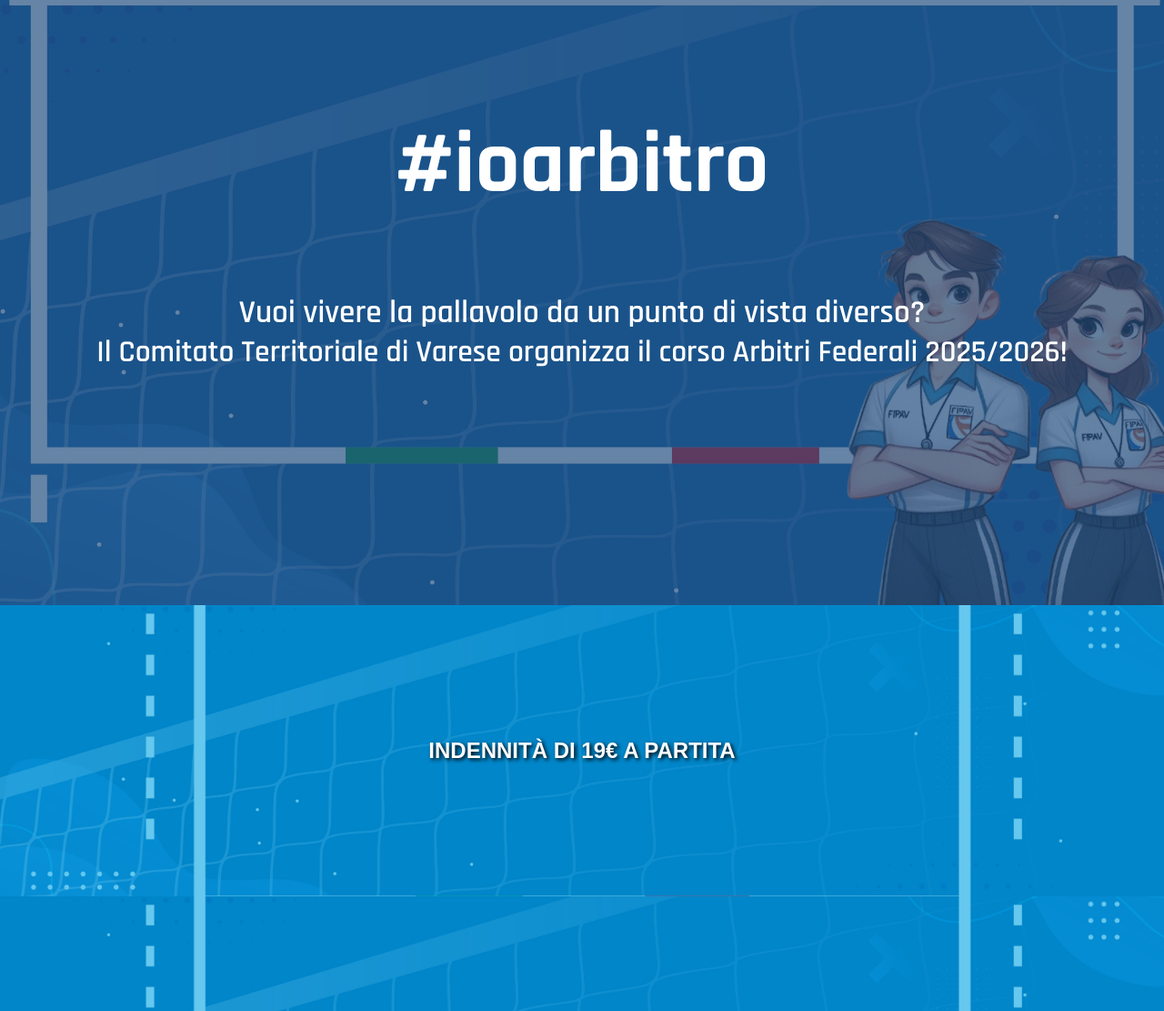
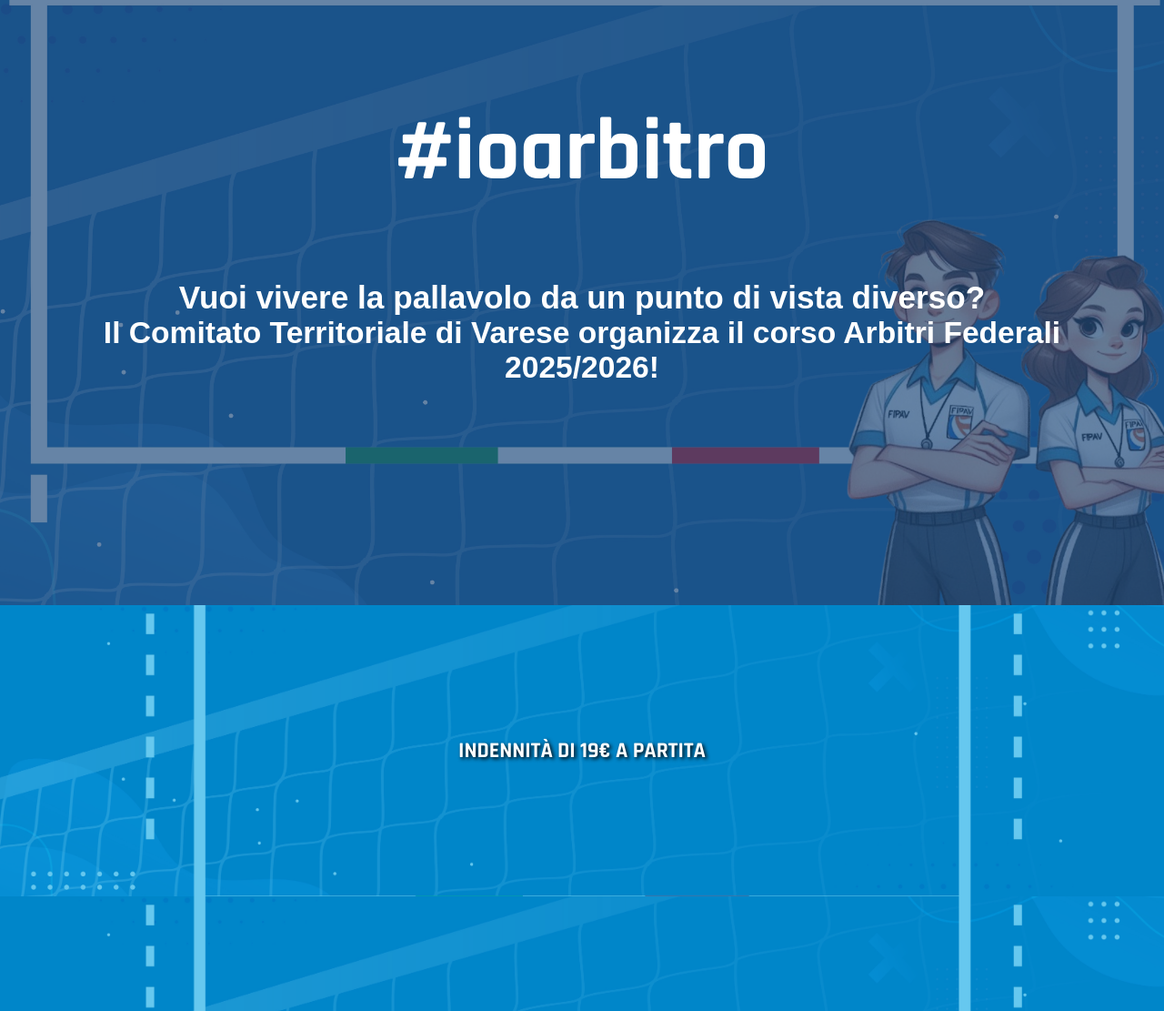
Before and after one commit to matteocheccacci/ioarbitro.github.io, a plain HTML site: page index.html in a window 1280 px wide. Shown: the part 135-1246 px from the top of the page at 91% size. Drawn offline with Linux system fonts and the light colour scheme.

Commit message:
Fixed fonts problem on #ioarbitro and added pages to pages.js

```diff
--- a/js/pages.js
+++ b/js/pages.js
@@ -4,6 +4,7 @@ document.addEventListener('DOMContentLoaded', function() {
         { name: "#ioarbitro", url: "index.html" },
         { name: "Documenti", url: "documents.html" },
         { name: "Federvolley Varese", url: "https://www.federvolleyvarese.it"},
+        { name: "Fipavonline Login", url: "https://fipavonline.it/login"},
     ];
 
     pages.forEach(page => {
--- a/style.css
+++ b/style.css
@@ -31,6 +31,18 @@ body {
   overflow-x: hidden;
 }
 
+body h1 {
+  font-family: 'Rajdhani Bold';
+}
+
+body h2 h3 {
+  font-family: 'Rajdhani SemiBold';
+}
+
+body p {
+  font-family: 'Rajdhani SemiBold';
+}
+
 .hero {
   height: 100vh;
   background: url('img/bkg.jpg') center/cover no-repeat;
@@ -57,20 +69,17 @@ body {
 }
 
 .campaign {
-  font-family: 'Rajdhani Bold';
   font-size: 6rem;
   color: white;
 }
 
 .slogan {
-  font-family: 'Rajdhani SemiBold';
   font-size: 2.2rem;
   margin-top: 1.5rem;
   color: white;
 }
 
 .explain {
-  font-family: 'Rajdhani SemiBold';
   font-size: 2.1rem;
   color: white;
 }
@@ -120,7 +129,7 @@ body {
 
 .info .content {
   font-size: 1.8rem;
-  font-weight: bold;
+  font-family: 'Rajdhani Bold';
   text-align: center;
   padding: 1rem;
   position: relative;
@@ -159,7 +168,6 @@ footer {
   padding: 2rem 1rem;
   text-align: center;
   font-size: 1rem;
-  font-family: 'Rajdhani SemiBold';
 }
 
 .footer a {
--- a/style_mobile.css
+++ b/style_mobile.css
@@ -1,6 +1,16 @@
 @font-face {
-  font-family: 'Rajdhani';
+  font-family: 'Rajdhani Regular';
   src: url('fonts/Rajdhani-Regular.ttf') format('truetype');
+}
+
+@font-face {
+  font-family: 'Rajdhani SemiBold';
+  src: url('fonts/Rajdhani-SemiBold.ttf') format('truetype');
+}
+
+@font-face {
+  font-family: 'Rajdhani Bold';
+  src: url('fonts/Rajdhani-Bold.ttf') format('truetype');
 }
 
 :root {
@@ -19,6 +29,14 @@ body {
   color: white;
   background-color: var(--blu);
   overflow-x: hidden;
+}
+
+body h1 {
+  font-family: 'Rajdhani Bold';
+}
+
+body h2 h3 {
+  font-family: 'Rajdhani SemiBold';
 }
 
 .hero {
@@ -85,6 +103,7 @@ body {
   display: flex;
   align-items: center;
   justify-content: center;
+  font-family: 'Rajdhani Bold';
 }
 
 .info::before {
@@ -135,6 +154,7 @@ footer {
   padding: 1rem;
   text-align: center;
   font-size: 0.9rem;
+  font-family: 'Rajdhani SemiBold';
 }
 
 .footer a {
```
Also changed, not shown: index_mobile.html (+1 -0 lines).
